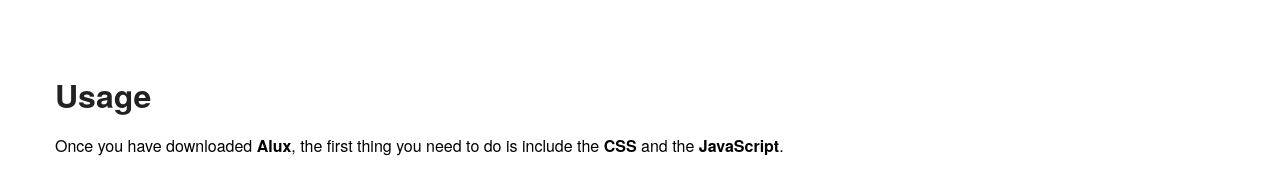
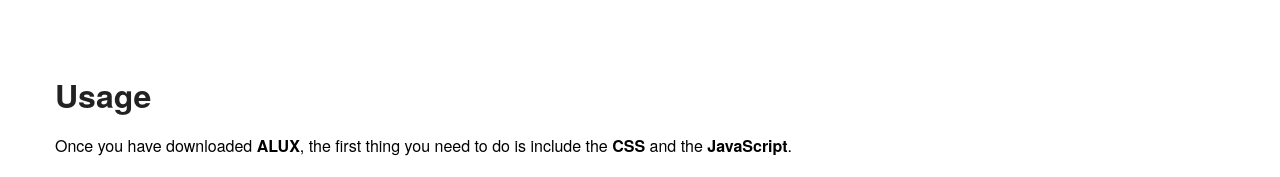
Before and after one commit to afmarchetti/alux, a plain HTML site: page index.html in a window 1280 px wide. Shown: the part 612-789 px from the top of the page. Drawn offline with Linux system fonts and the light colour scheme; a script that the page names is missing.

Commit message:
update index

```diff
--- a/index.html
+++ b/index.html
@@ -101,7 +101,7 @@
 
 <div class="grid no-col">
   <h2>Usage</h2>
-  <p>Once you have downloaded <strong>Alux</strong>, the first thing you need to do is include the <strong>CSS </strong>and the <strong>JavaScript</strong>.</p>
+  <p>Once you have downloaded <strong>ALUX</strong>, the first thing you need to do is include the <strong>CSS </strong>and the <strong>JavaScript</strong>.</p>
   <strong>CSS</strong>
   <pre><code>&lt;head&gt;
     &lt;link rel=&quot;stylesheet&quot; href=&quot;path/to/alux.min.css&quot;&gt;
```
